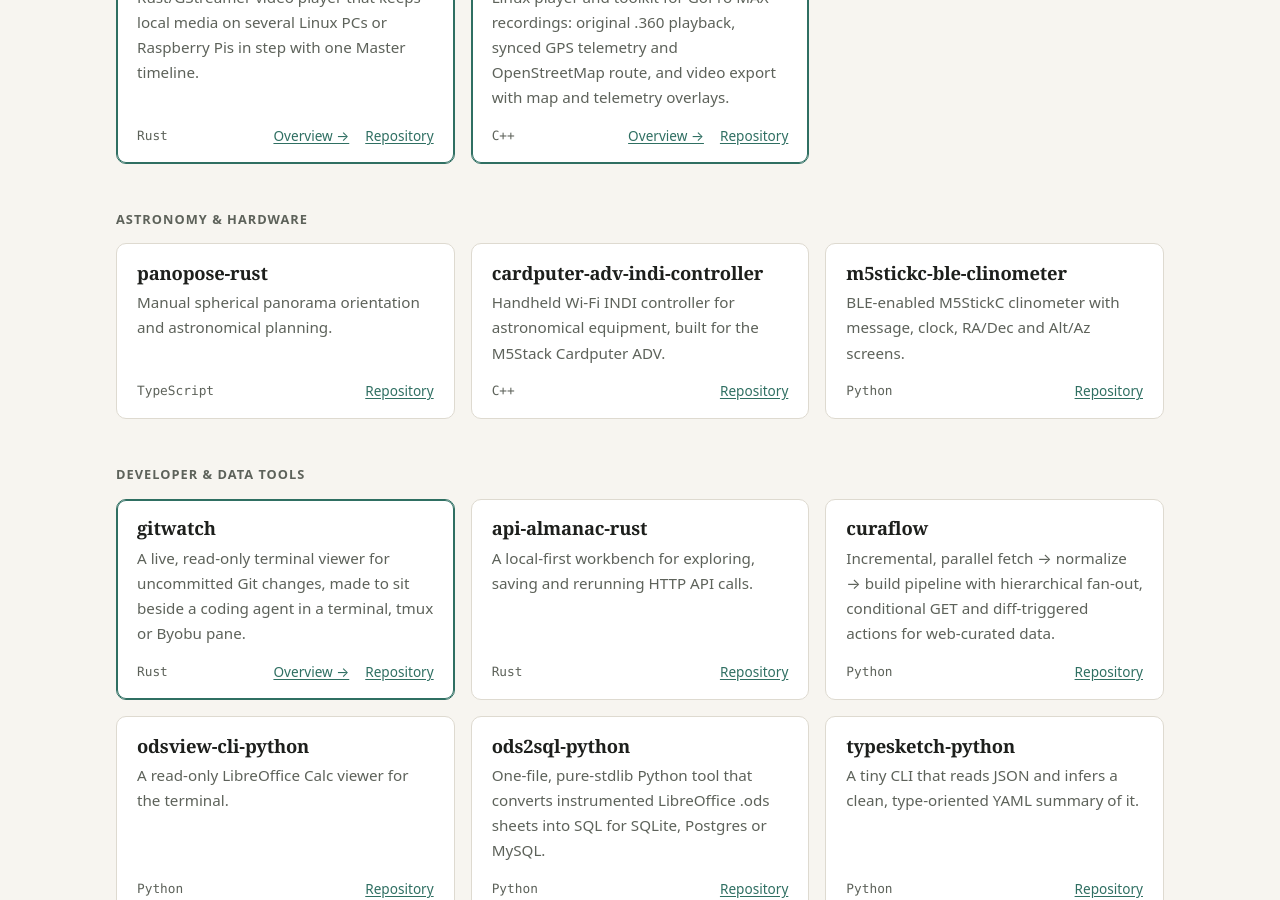
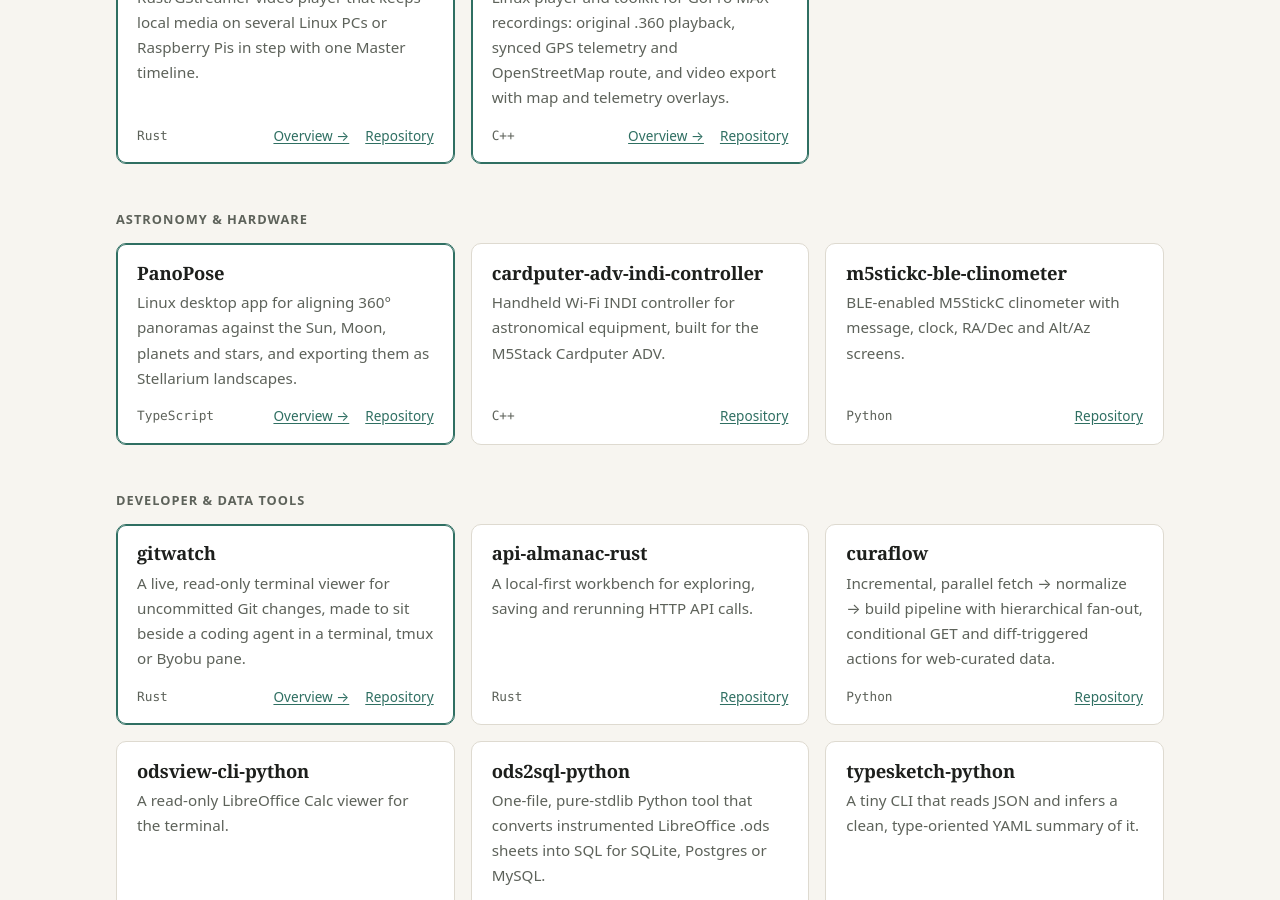
Before and after one commit to arturormk/arturormk.github.io, a Jekyll site: the page built from index.html, in a window 1280 px wide and 900 px high, scrolled down 970 px. Built offline with Jekyll 4.4.1, drawn with Linux system fonts in a browser that asks for light colours; part of the change alters nothing that is shown.

Commit message:
Add the PanoPose project page
Co-Authored-By: Claude Opus 5.5 <noreply@anthropic.com>

````diff
--- a/_data/projects.yml
+++ b/_data/projects.yml
@@ -76,9 +76,13 @@ projects:
       export with map and telemetry overlays.
 
   - repo: panopose-rust
+    title: PanoPose
     group: Astronomy & hardware
     lang: TypeScript
-    summary: Manual spherical panorama orientation and astronomical planning.
+    page: /projects/panopose-rust/
+    summary: >-
+      Linux desktop app for aligning 360° panoramas against the Sun, Moon,
+      planets and stars, and exporting them as Stellarium landscapes.
 
   - repo: cardputer-adv-indi-controller
     group: Astronomy & hardware
--- /dev/null
+++ b/projects/panopose-rust/index.md
@@ -0,0 +1,203 @@
+---
+layout: project
+title: PanoPose
+repo: panopose-rust
+eyebrow: 360° panoramas · astronomy · Stellarium · Linux
+tagline: Line up your panorama with the real sky.
+lede: >-
+  PanoPose is a Linux desktop app for orienting full-sphere 360° panoramas
+  against the Sun, Moon, planets and stars. Once the picture matches the
+  sky, you can export it as a calibrated panorama or a ready-to-install
+  Stellarium landscape for planning your observing site.
+description: >-
+  PanoPose is an open-source Linux desktop app for manually orienting
+  equirectangular 360° panoramas against astronomical markers and
+  exporting them as calibrated panoramas or Stellarium landscapes.
+facts:
+  - Align against Sun, Moon, planet and star markers
+  - Exports Stellarium landscape ZIPs
+  - Never modifies your source panorama
+  - Works offline, with a bundled star catalogue
+  - MIT or Apache-2.0
+---
+
+## The problem
+
+You want to know what your observing site can actually see: which part
+of the sky the trees hide, how low you can follow a planet before it
+drops behind the roof next door. Stellarium can show your own horizon
+instead of a generic one, if you give it a panorama of the site. So you
+take one with a 360° camera, or stitch one from several photos.
+
+Then the hard part starts. For the landscape to be useful, North in the
+picture has to be true North, and the horizon has to sit where the real
+horizon is. A camera on a tripod is never perfectly level, and a compass
+reading is only approximate. A few degrees off, and the planner tells you
+a star clears the trees when it doesn't.
+
+<div class="compare">
+  <div>
+    <h3>Guessing the orientation</h3>
+    <p>Rotate the panorama by eye using a compass bearing, and hope the
+    camera was level. Errors of a few degrees go unnoticed.</p>
+  </div>
+  <div class="good">
+    <h3>Aligning with PanoPose</h3>
+    <p>Drag the Sun, or a bright star or planet, in your picture onto
+    the marker computed for your site and time. The sky itself fixes
+    the orientation.</p>
+  </div>
+</div>
+
+PanoPose reads the capture time and GPS position from the image's
+metadata, works out where the Sun, Moon, planets and bright stars were
+at that moment, and draws them over the panorama with an Alt/Az grid.
+You turn and tilt the panorama until the real objects sit on their
+markers. Nothing is guessed automatically: you make the match, and you
+can see exactly how good it is.
+
+## How it works
+
+<ol class="steps">
+  <li><strong>Load</strong><span>Open a 2:1 equirectangular panorama. Time and site come from its EXIF/XMP metadata, or you type them in.</span></li>
+  <li><strong>Align</strong><span>Drag a visible object onto its marker, then pin it and roll around it to match a second one.</span></li>
+  <li><strong>Export</strong><span>Save the pose in the image's metadata, or export a calibrated PNG or a Stellarium landscape ZIP.</span></li>
+</ol>
+
+The orientation is a true spherical rotation, so PanoPose won't let you
+do something physically impossible. You can't lift the whole horizon
+uniformly: tilting it raises one side and lowers the opposite side by the
+same amount, which is exactly what a camera that wasn't level does.
+
+## Made for careful alignment
+
+<div class="features">
+  <div>
+    <h3>Two stars, no drift</h3>
+    <p>In <code>Roll Target</code> mode, the first click pins the sky direction
+    under the pointer. Roll around it to bring a second star, planet or
+    landmark into place without losing the first.</p>
+  </div>
+  <div>
+    <h3>The image stays under your hand</h3>
+    <p><code>Align Target</code> drags along the sphere, so the point you grab
+    stays under the cursor in every direction, including diagonals.</p>
+  </div>
+  <div>
+    <h3>A sky to match against</h3>
+    <p>Planetarium mode toggles the 1500 brightest catalogue stars above
+    your horizon with one button, so you can blink between the picture
+    and the computed sky.</p>
+  </div>
+  <div>
+    <h3>Compare with a reference</h3>
+    <p>Load an already calibrated panorama from the same spot as a
+    reference layer, then fade or blink between the two to line up the
+    shared landscape.</p>
+  </div>
+  <div>
+    <h3>Your originals stay untouched</h3>
+    <p><code>Save As</code> only writes metadata, and exports are new files.
+    The source pixels are never remapped or re-encoded.</p>
+  </div>
+  <div>
+    <h3>Ready for Stellarium</h3>
+    <p>Exports a landscape ZIP with <code>landscape.ini</code>, your site's
+    coordinates and the oriented panorama, with optional transparent sky
+    and a cap to hide the tripod.</p>
+  </div>
+</div>
+
+One technique the README describes in detail: a GoPro MAX can take
+several night shots in quick succession, which you can stack to bring
+out faint stars. Calibrate that night panorama against the stars, then
+use it as the reference for a daytime panorama taken from the same
+camera position.
+
+## What it supports today
+
+PanoPose is at version 1.4, with release packages (`.deb`, `.rpm` and
+`.AppImage`) built for **amd64 Linux**. It works with:
+
+- Full-sphere 2:1 equirectangular panoramas in JPG, PNG or TIFF
+- Capture time, timezone, GPS position and pose from EXIF/XMP metadata
+- Upright, sideways and upside-down captures
+- Sun, Moon, planet and bright-star markers; the star catalogue is
+  bundled, so no network is needed
+
+Two features rely on external programs you install separately.
+`Save As` writes metadata with [ExifTool](https://exiftool.org/), and
+the optional `Remove Sky` uses
+[skyseg-ncnn](https://github.com/knyipab/skyseg-ncnn) to make the sky
+transparent. Without them, everything else, including PNG and Stellarium
+export, still works.
+
+Alignment is manual by design. PanoPose doesn't detect stars or estimate
+the orientation for you, and it doesn't project ordinary phone photos
+onto the sphere: from those it only imports the time and site.
+
+## Get started
+
+### 1. Install
+
+On amd64 Debian or Ubuntu, download the `.deb` from the
+[latest release](https://github.com/arturormk/panopose-rust/releases/latest)
+(an `.rpm` and an `.AppImage` are there too) and install it:
+
+```bash
+sudo apt install ./PanoPose_*_amd64.deb
+```
+
+To write orientation back into your images with `Save As`, also install
+ExifTool:
+
+```bash
+sudo apt install libimage-exiftool-perl
+```
+
+### 2. Or build it from source
+
+You need Rust, Node.js and npm. The quickstart script builds the release
+app and offers to install the package it produces:
+
+```bash
+git clone https://github.com/arturormk/panopose-rust.git
+cd panopose-rust
+./quickstart-panopose.sh
+```
+
+For the optional sky removal, `./quickstart-skyseg-ncnn.sh` builds and
+installs `skyseg-ncnn` under `~/.local`, asking before it starts.
+
+### 3. Align your first panorama
+
+Start `panopose` and open your panorama. Then:
+
+1. Check the latitude, longitude and capture time. If the fields are
+   blank, the image has no location metadata: type them in.
+2. Switch to `Align Target` (key `A`) and drag the Sun, or a bright
+   planet or star, onto its marker.
+3. If it still doesn't fit, switch to `Roll Target` (key `R`), click the
+   matched object and drag sideways until a second object meets its
+   marker.
+4. Use `Export Stellarium ZIP`, fill in the landscape name, and install
+   the ZIP using
+   [Stellarium's landscape instructions](https://stellarium.org/landscapes.html).
+
+## Learn more
+
+- **[README](https://github.com/arturormk/panopose-rust/blob/main/README.md)**:
+  every feature, the full alignment workflow, the GoPro MAX night-to-day
+  technique and exactly what each export produces.
+- **[Design blueprint](https://github.com/arturormk/panopose-rust/blob/main/docs/BLUEPRINT.md)**:
+  the product direction, coordinate conventions and orientation model.
+- **[Building skyseg-ncnn](https://github.com/arturormk/panopose-rust/blob/main/docs/HOW-TO-skyseg-ncnn.md)**:
+  manual build notes for the optional sky removal.
+- **[Changelog](https://github.com/arturormk/panopose-rust/blob/main/CHANGELOG.md)**,
+  **[releases](https://github.com/arturormk/panopose-rust/releases)** and
+  **[issues](https://github.com/arturormk/panopose-rust/issues)**: what
+  changed, packages to download, and bug reports.
+
+PanoPose is dual-licensed under MIT or Apache-2.0, at your option. Its
+bright-star data is derived from the Yale Bright Star Catalog, and
+ExifTool and skyseg-ncnn are separate programs under their own licences.
````
